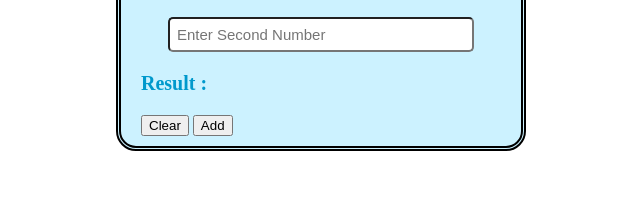
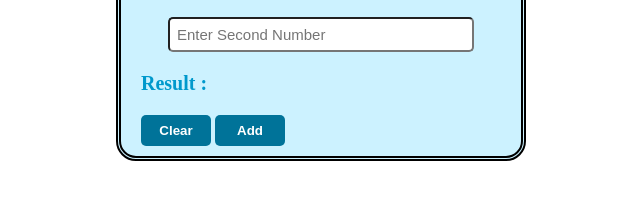
Before and after one commit to faiyankhan/DOM-Practice, a plain HTML site: page index.html in a window 1280 px wide. Shown: the part 203-402 px from the top of the page, without its empty margins (319-959 px from the left). Drawn offline with Linux system fonts and the light colour scheme.

Commit message:
Padding width border and border radius added  in result button

```diff
--- a/styles.css
+++ b/styles.css
@@ -27,3 +27,14 @@
     font-weight: bold;
     color: #0099cc;
 }
+
+.btn-result{
+    padding: 8px;
+    width: 70px;
+    border-radius: 5px;
+    border: none;
+    color: white;
+    background-color: #007399;
+    font-weight: bold;
+    cursor: pointer;
+}
```
